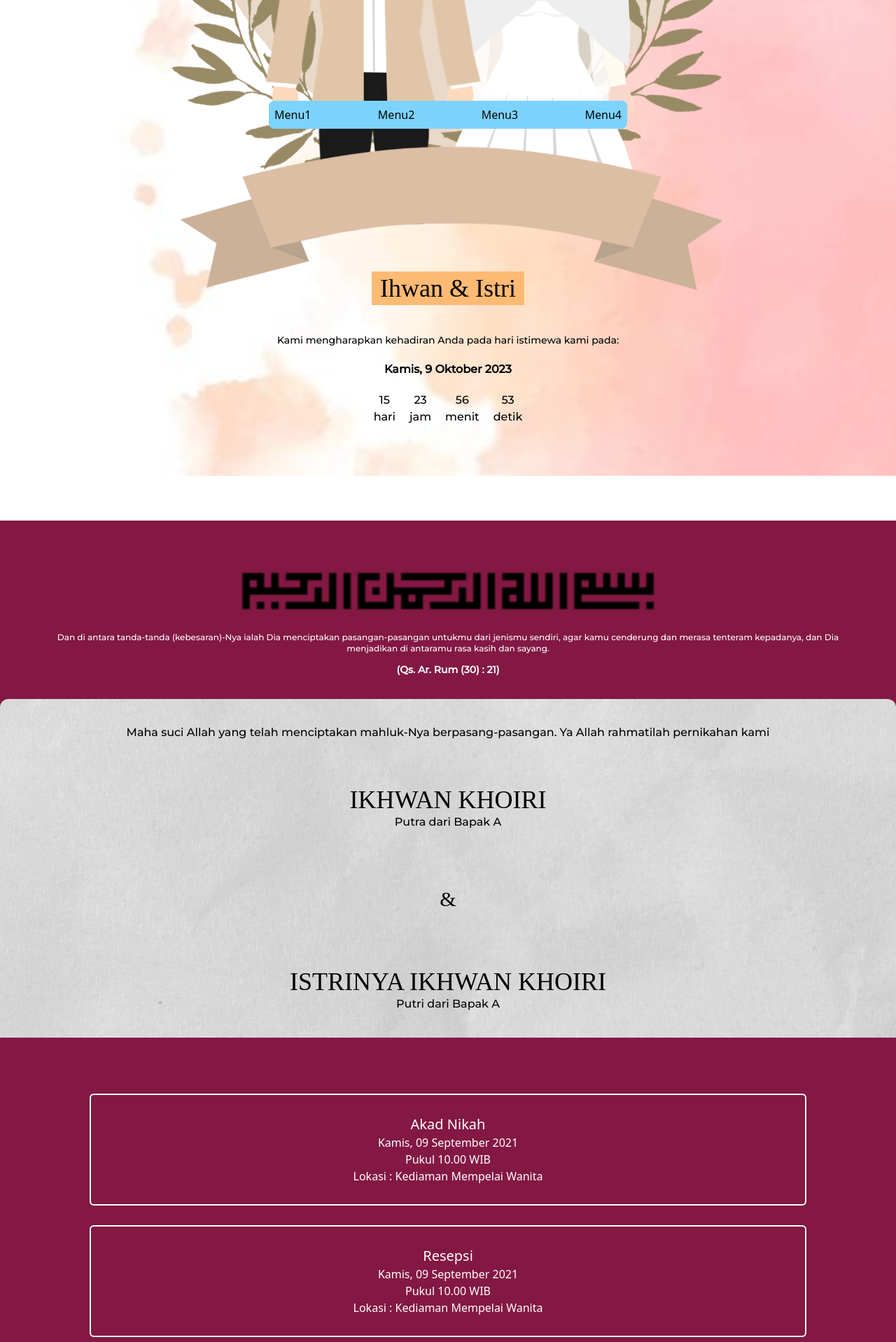
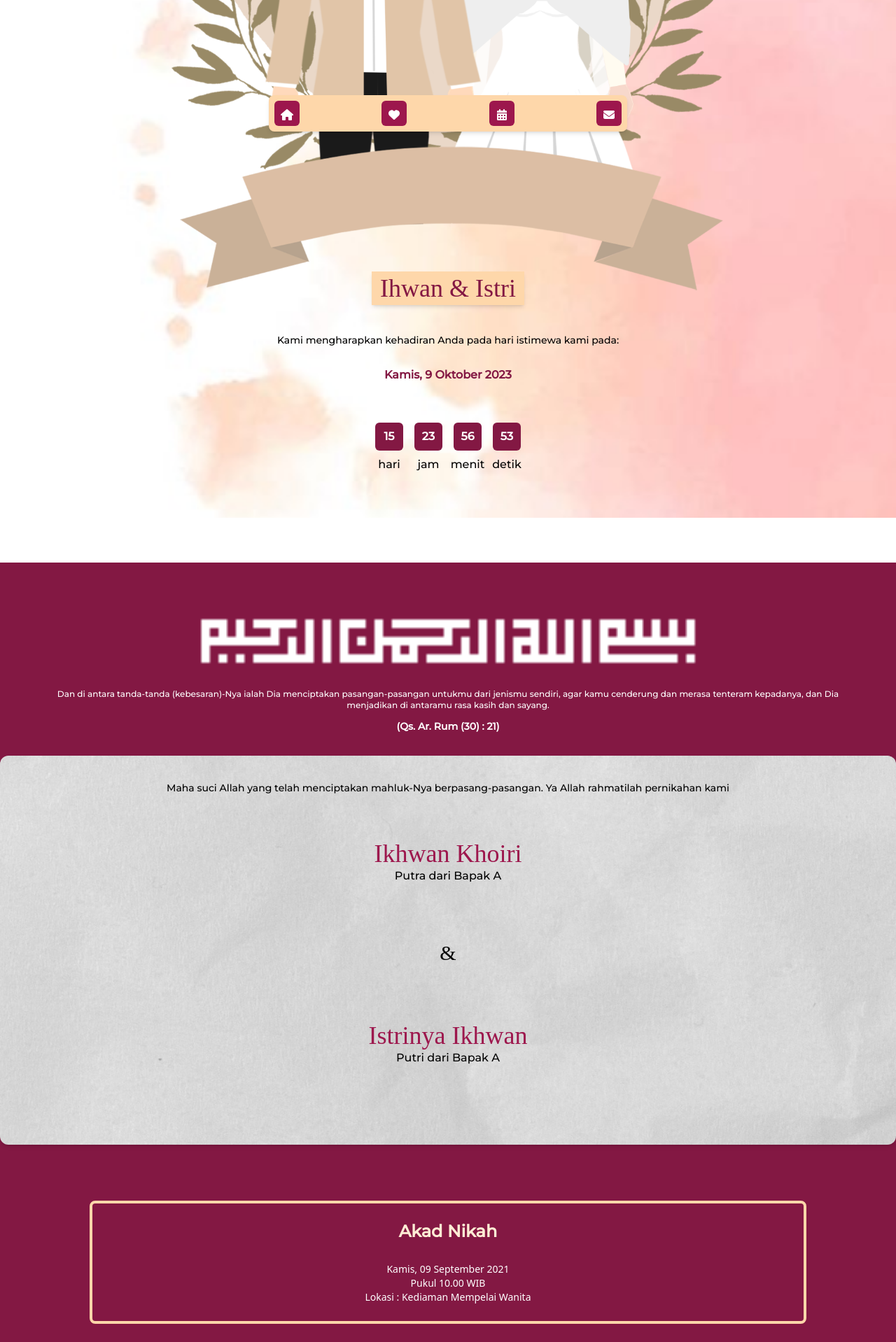
Before and after one commit to farhanzipp/wedding-invitation, a React (Create React App) app: page / in a window 1280 px wide. Shown: the part 600-2518 px from the top of the page at 70% size. Built offline with nearby package versions, Linux system fonts and the light colour scheme; a web font is replaced by a local one.

Commit message:
fix: counter layout

```diff
--- a/package.json
+++ b/package.json
@@ -3,6 +3,10 @@
   "version": "0.1.0",
   "private": true,
   "dependencies": {
+    "@fortawesome/fontawesome-svg-core": "^6.4.2",
+    "@fortawesome/free-regular-svg-icons": "^6.4.2",
+    "@fortawesome/free-solid-svg-icons": "^6.4.2",
+    "@fortawesome/react-fontawesome": "^0.2.0",
     "@testing-library/jest-dom": "^5.17.0",
     "@testing-library/react": "^13.4.0",
     "@testing-library/user-event": "^13.5.0",
--- a/public/index.html
+++ b/public/index.html
@@ -7,7 +7,7 @@
     <meta name="theme-color" content="#000000" />
     <meta
       name="description"
-      content="Web site created using create-react-app"
+      content="Digital Wedding Invitation"
     />
     <link rel="apple-touch-icon" href="%PUBLIC_URL%/logo192.png" />
     <!--
@@ -24,7 +24,7 @@
       work correctly both with client-side routing and a non-root public URL.
       Learn how to configure a non-root public URL by running `npm run build`.
     -->
-    <title>React App</title>
+    <title>Undangin | Wedding Invitation</title>
   </head>
   <body>
     <noscript>You need to enable JavaScript to run this app.</noscript>
--- a/src/App.js
+++ b/src/App.js
@@ -4,18 +4,19 @@ import Opening from './components/Opening';
 import PageTwo from './components/PageTwo';
 import PageThree from './components/PageThree';
 import PageFour from './components/PageFour';
+import Footer from './components/Footer';
 
 function App() {
   return (
     <div>
       <Navbar />
-      <main className="container text-center">
+      <main className="container mx-auto text-center">
         <Opening />
         <PageTwo />
         <PageThree />
         <PageFour />
       </main>
-
+      <Footer />
     </div>
   );
 }
--- a/src/components/CountdownTimer.js
+++ b/src/components/CountdownTimer.js
@@ -39,21 +39,32 @@ const CountdownTimer = ({ targetDate }) => {
   }, [calculateTimeLeft]);
 
   return (
-    <div className='flex mt-5 my-2 justify-center gap-5 '>
-      <div>
-        <span>{timeLeft.days}</span>
+    <div className='mt-14 flex justify-center'>
+      <div className="flex flex-col gap-2 items-center w-14">
+        <p className='p-2 w-10 bg-pink-900 rounded-md font-semibold text-white'>
+          {timeLeft.days}
+        </p>
         <p>hari</p>
       </div>
-      <div>
-        <span>{timeLeft.hours}</span>
+
+      <div className="flex flex-col gap-2 items-center w-14">
+        <p className='p-2 w-10 bg-pink-900 rounded-md font-semibold text-white'>
+          {timeLeft.hours}
+        </p>
         <p>jam</p>
       </div>
-      <div>
-        <span>{timeLeft.minutes}</span>
+
+      <div className="flex flex-col gap-2 items-center w-14">
+        <p className='p-2 w-10 bg-pink-900 rounded-md font-semibold text-white'>
+          {timeLeft.minutes}
+        </p>
         <p>menit</p>
       </div>
-      <div>
-        <span>{timeLeft.seconds}</span>
+
+      <div className='flex flex-col gap-2 items-center w-14'>
+        <p className='p-2 w-10 bg-pink-900 rounded-md font-semibold text-white'>
+          {timeLeft.seconds}
+        </p>
         <p>detik</p>
       </div>
     </div>
--- /dev/null
+++ b/src/components/Footer.js
@@ -0,0 +1,18 @@
+import { faHeart } from '@fortawesome/free-solid-svg-icons'
+import { FontAwesomeIcon } from '@fortawesome/react-fontawesome'
+import React from 'react'
+
+const Footer = () => {
+  return (
+    <footer>
+        <div className='flex flex-col justify-center items-center pt-5 pb-20'>
+            <p>Made with <FontAwesomeIcon icon={faHeart} /> by far</p>
+            <p>
+                <a href='/#'>Whatsapp</a>
+            </p>
+        </div>
+    </footer>
+  )
+}
+
+export default Footer
--- a/src/components/Navbar.js
+++ b/src/components/Navbar.js
@@ -1,14 +1,32 @@
 import React from 'react'
+import { FontAwesomeIcon } from '@fortawesome/react-fontawesome'
+import { faHouse, faHeart, faCalendarDays, faEnvelope } from '@fortawesome/free-solid-svg-icons'
 
 const Navbar = () => {
   return (
-    <nav className="fixed bottom-4 w-full">
-        <div className="w-1/2 mx-auto p-2 rounded-lg bg-sky-300 md:w-2/5">
-            <ul className="flex justify-between">
-                <li>Menu1</li>
-                <li>Menu2</li>
-                <li>Menu3</li>
-                <li>Menu4</li>
+    <nav className="fixed bottom-3 w-full">
+        <div className="w-1/2 mx-auto p-2 rounded-lg bg-orange-200 shadow-md md:w-2/5">
+            <ul className="flex justify-between text-white text-center">
+                <li className='w-9 h-9 p-2 rounded-md bg-pink-800'>
+                  <a href='/#section-1'>
+                    <FontAwesomeIcon icon={faHouse} />
+                  </a>
+                </li>
+                <li className='w-9 h-9 p-2 rounded-md bg-pink-800'>
+                  <a href='/#section-2'>
+                    <FontAwesomeIcon icon={faHeart} />
+                  </a>
+                </li>
+                <li className='w-9 h-9 p-2 rounded-md bg-pink-800'>
+                  <a href='/#section-3'>
+                    <FontAwesomeIcon icon={faCalendarDays} />
+                  </a>
+                </li>
+                <li className='w-9 h-9 p-2 rounded-md bg-pink-800'>
+                  <a href='/#section-4'>
+                    <FontAwesomeIcon icon={faEnvelope} />
+                  </a>
+                </li>
             </ul>
         </div>
     </nav>
--- a/src/components/Opening.js
+++ b/src/components/Opening.js
@@ -7,15 +7,15 @@ const Opening = () => {
   return (
     <section id="section-1" className="flex pt-16 pb-16 justify-center font-body">
         <div>
-            <h1 className="text-red-950 font-semibold">THE WEDDING OF</h1>
+            <h1 className="text-red-800 font-semibold">THE WEDDING OF</h1>
             <div className="w-3/4 mx-auto ">
                 <img src={coupleImg} alt="ihwan"></img>
-                <h2 id="couple-name" className="relative text-center bottom-14 text-2xl font-display">
-                    <span className="py-1 px-3 bg-orange-300 text-4xl"> Ihwan & Istri </span>
+                <h2 id="couple-name" className="relative text-center bottom-14 text-2xl text-pink-900 font-display">
+                    <span className="py-1 px-3 bg-orange-200 shadow-md text-4xl"> Ihwan & Istri </span>
                 </h2>
             </div>
             <p className="w-4/5 -mt-3 mx-auto text-sm">Kami mengharapkan kehadiran Anda pada hari istimewa kami pada:</p>
-            <p className="mt-5 font-bold">Kamis, 9 Oktober 2023</p>
+            <p className="mt-7 font-bold text-pink-900">Kamis, 9 Oktober 2023</p>
             <CountdownTimer targetDate={targetDate} />
         </div>
     </section>
--- a/src/components/PageFour.js
+++ b/src/components/PageFour.js
@@ -1,12 +1,16 @@
+import { faGift } from '@fortawesome/free-solid-svg-icons'
+import { FontAwesomeIcon } from '@fortawesome/react-fontawesome'
 import React from 'react'
 
 const PageFour = () => {
   return (
-    <section id="section-4" className="flex pt-16 pb-16 justify-center font-body">
+    <section id="section-4" className="flex pt-16 pb-20 justify-center font-body">
         <div className='w-4/5 mx-auto'>
-           <h1>Mohon Doa Restu</h1>
+           <h1 className='text-xl font-semibold text-pink-900'>Mohon Doa Restu</h1>
            <p className='m-7'>Doa Restu Anda merupakan karunia yang sangat berarti bagi kami.</p>
-           <button className="py-2 px-3 bg-pink-900 text-white rounded-full">Kirim Hadiah</button>
+           <button className="py-2 px-4 bg-pink-900 text-orange-200 rounded-full">
+              <p><FontAwesomeIcon icon={faGift} />  Kirim Hadiah</p>
+          </button>
         </div>
     </section>
   )
--- a/src/components/PageThree.js
+++ b/src/components/PageThree.js
@@ -1,22 +1,29 @@
+import { faLocationDot } from '@fortawesome/free-solid-svg-icons'
+import { FontAwesomeIcon } from '@fortawesome/react-fontawesome'
 import React from 'react'
+
 
 const PageThree = () => {
   return (
     <section id="section-3" className="flex flex-col justify-center py-20 text-white bg-pink-900">
-        <div className="w-4/5 p-7 mx-auto rounded-md border-2 border-white">
-          <h1 className="text-xl">Akad Nikah</h1>
-          <p>Kamis, 09 September 2021</p>
-          <p>Pukul 10.00 WIB</p>
-          <p>Lokasi : Kediaman Mempelai Wanita</p>
+        <div className="w-4/5 p-6 mx-auto rounded-lg border-4 border-orange-200">
+          <h1 className="font-body text-2xl font-semibold mb-7 text-orange-100">Akad Nikah</h1>
+          <p className='text-sm'>Kamis, 09 September 2021</p>
+          <p className='text-sm'>Pukul 10.00 WIB</p>
+          <p className='text-sm'>Lokasi : Kediaman Mempelai Wanita</p>
         </div>
-        <div className="w-4/5 mt-7 p-7 mx-auto rounded-md border-2 border-white">
-          <h1 className="text-xl">Resepsi</h1>
-          <p>Kamis, 09 September 2021</p>
-          <p>Pukul 10.00 WIB</p>
-          <p>Lokasi : Kediaman Mempelai Wanita</p>
+
+        <div className="w-4/5 m-7 p-6 mx-auto rounded-lg border-4 border-orange-200">
+          <h1 className="font-body text-2xl font-semibold mb-7 text-orange-100">Resepsi</h1>
+          <p className='text-sm'>Kamis, 09 September 2021</p>
+          <p className='text-sm'>Pukul 10.00 WIB</p>
+          <p className='text-sm'>Lokasi : Kediaman Mempelai Wanita</p>
         </div>
+
         <div className='w-3/5 mt-7 mx-auto'>
-            <button className="py-2 px-3 bg-orange-50 text-pink-900 rounded-full">Lokasi</button>
+            <button className="py-2 px-4 bg-orange-50 text-pink-900 rounded-full">
+              <p className='font-semibold'><FontAwesomeIcon icon={faLocationDot} /> Lokasi</p>
+            </button>
         </div>
     </section>
   )
--- a/src/components/PageTwo.js
+++ b/src/components/PageTwo.js
@@ -1,20 +1,20 @@
 import React from 'react'
-import basmalahImg from '../assets/basmalah.png'
+import basmalahImg from '../assets/bismillahw.png'
 
 const PageTwo = () => {
   return (
     <section id="section-2" className="flex flex-col mt-16 justify-center font-body bg-pink-900">
         <div className="p-8 text-white">
-            <img src={basmalahImg} className='w-1/2 m-3 mx-auto' alt="bismillah"></img>
+            <img src={basmalahImg} className='w-3/5 m-3 mx-auto' alt="bismillah"></img>
             <p className='m-3 text-xs'>Dan di antara tanda-tanda (kebesaran)-Nya ialah Dia menciptakan pasangan-pasangan untukmu dari jenismu sendiri, agar kamu cenderung dan merasa tenteram kepadanya, dan Dia menjadikan di antaramu rasa kasih dan sayang.</p>
             <p className="font-semibold text-sm">(Qs. Ar. Rum (30) : 21)</p>
         </div>
-        <div id="bride-card" className='p-9 rounded-t-xl bg-orange-200'>
-          <p>Maha suci Allah yang telah menciptakan mahluk-Nya berpasang-pasangan. Ya Allah rahmatilah pernikahan kami</p>
-          <h2 className="mt-16 font-display text-4xl">IKHWAN KHOIRI</h2>
+        <div id="bride-card" className='p-9 pb-28 rounded-xl bg-orange-200 shadow-md'>
+          <p className='text-sm'>Maha suci Allah yang telah menciptakan mahluk-Nya berpasang-pasangan. Ya Allah rahmatilah pernikahan kami</p>
+          <h2 className="mt-16 font-display text-4xl text-pink-800">Ikhwan Khoiri</h2>
           <p>Putra dari Bapak A</p>
           <p className="my-20 text-3xl font-display">&</p>
-          <h2 className="mt-3 font-display text-4xl">ISTRINYA IKHWAN KHOIRI</h2>
+          <h2 className="mt-3 font-display text-4xl text-pink-800">Istrinya Ikhwan</h2>
           <p>Putri dari Bapak A</p>
         </div>
     </section>
--- a/src/style/App.css
+++ b/src/style/App.css
@@ -1,4 +1,8 @@
 @import url('https://fonts.googleapis.com/css2?family=Montserrat:wght@500&family=Playfair+Display:ital,wght@1,900&display=swap');
+
+html {
+  scroll-behavior: smooth;
+}
 
 #section-1,
 #section-4 {
```
Also changed, not shown: src/assets/bismillahw.png (added), 1 other file (tests, documents, lock files or other folders).
